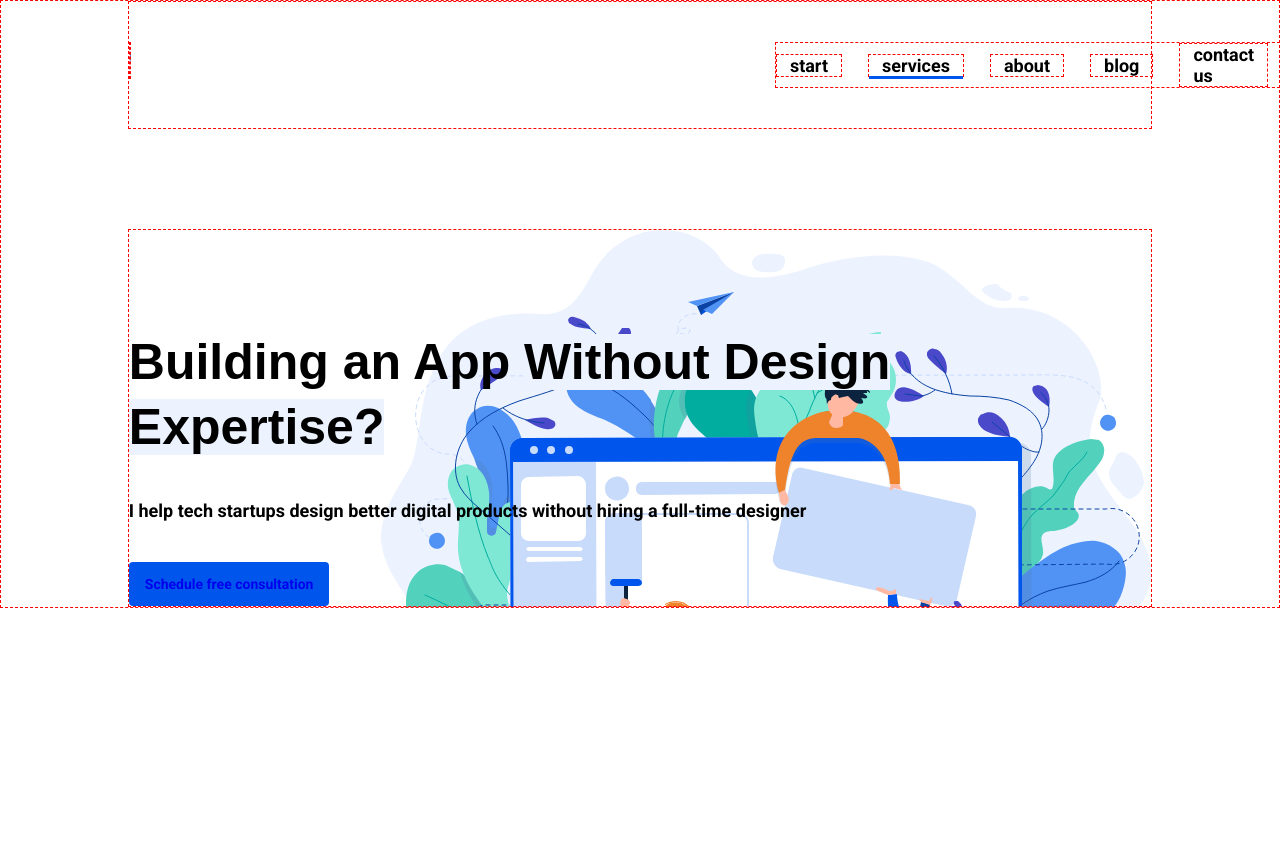
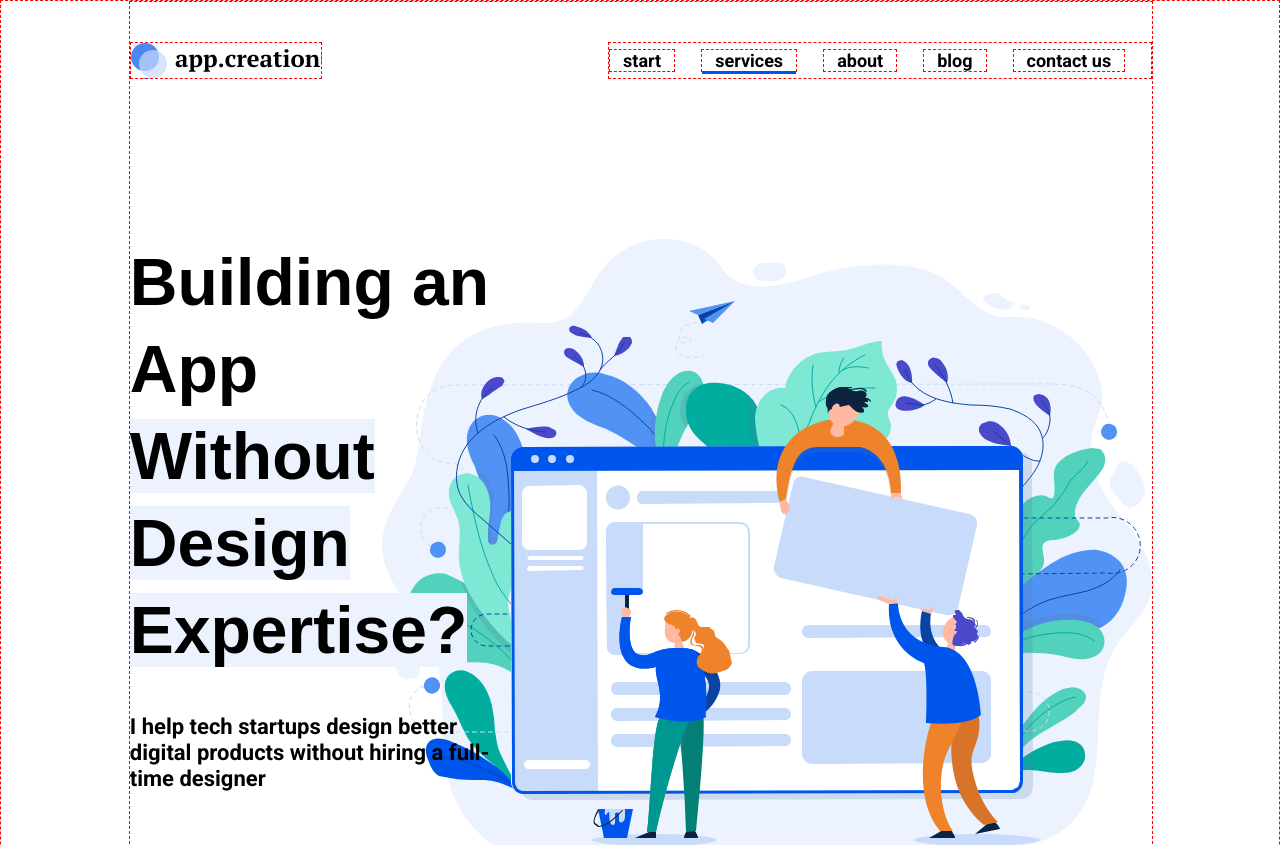
Before and after one commit to WebHeroSchool/IrinaAfonina, a plain HTML site: page index.html in a window 1280 px wide. Shown: the top 845 px of the page. Before the commit the page ends 800 px from the top, so only its background shows below. Drawn offline with Linux system fonts and the light colour scheme.

Commit message:
внесены правки

```diff
--- a/styles.css
+++ b/styles.css
@@ -7,8 +7,8 @@ body {
   border: dashed 1px red;
 }
 
-.header, .main {
-  margin: auto;
+.wrapper {
+  margin-left: 10%;
   width: 80%;
   border: dashed 1px red;
 }
@@ -17,7 +17,7 @@ body {
     display: flex;
     padding: 40px 0;
   justify-content: space-between;
-  margin-bottom: 100px;
+  margin-bottom: 120px;
 }
 
 .logo, .menu {
@@ -26,7 +26,7 @@ body {
 }
 
 .logo {
-  margin-right: 63%;
+  margin-right: 0;
   width: 190px;
   height: 35px;
   border: dashed 1px red;
@@ -79,27 +79,27 @@ body {
 }
 
 .main {
-	padding-top: 100px;
-	width: 37%
-	padding-right: 0 63% 100px 0;
+	width: 37%;
+	padding: 0 63% 200px 0;
 	background: top right no-repeat url(img/mainImg.svg);
 }
 
 .main__title {
 	margin: 0 0 40px 0;
-	font: bold 50px/65px pt_serif, arial, helvetica, "sans-serif";
+	font: bold 66px/87px pt_serif, arial, helvetica, "sans-serif";
 }
 
 .main__subtitle {
-	margin: 0 0 41px 0;
-	font: 18px/21px Roboto, arial, helvetica, "sans-serif";
+	margin: 0 0 59px 0;
+	font: 22px/26px Roboto, arial, helvetica, "sans-serif";
 }
 
 .main__button {
 display: inline-block;
-font: 14px/16px Roboto, arial, helvetica, "sans-serif";
+font: 18px/21px Roboto, arial, helvetica, "sans-serif";
 background: #0056EC;
-padding: 14px 16px;
+color: #FFF;
+padding: 18px 21px;
 text-decoration: none;
 border-radius: 4px;
 transition: opacity 0.5s;
```
